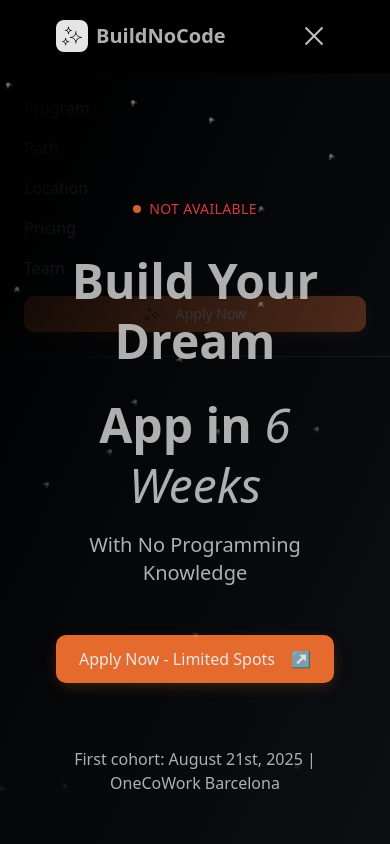
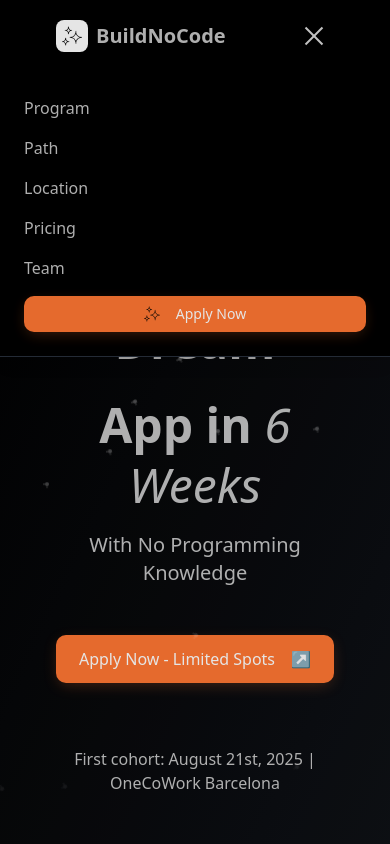
Before and after one commit to Swiss-Business-School-Barcelona/responsive-recreations, a React (Vite) app: page / in a window 390 px wide. Both pictures are taken after a click on the button "Toggle mobile menu". Shown: the top 844 px of the page. Built offline with nearby package versions, Linux system fonts and the light colour scheme.

Commit message:
Fix mobile menu shown above.

```diff
--- a/src/components/Header.tsx
+++ b/src/components/Header.tsx
@@ -5,7 +5,7 @@ const Header = () => {
   const [mobileMenuOpen, setMobileMenuOpen] = React.useState(false);
 
   return (
-    <header className="w-full px-6 py-4 bg-background/95 backdrop-blur supports-[backdrop-filter]:bg-background/60 border-b border-border">
+    <header className="w-full px-6 py-4 bg-background/95 backdrop-blur supports-[backdrop-filter]:bg-background/60 border-b border-border relative z-50">
       <div className="container mx-auto flex items-center justify-between">
         <div className="flex items-center space-x-2">
           <div className="w-8 h-8 bg-foreground rounded-sm flex items-center justify-center">
@@ -68,7 +68,7 @@ const Header = () => {
 
       {/* Mobile Navigation Menu */}
       {mobileMenuOpen && (
-        <div className="md:hidden absolute top-full left-0 right-0 bg-background border-b border-border shadow-lg z-[9999]">
+        <div className="md:hidden absolute top-full left-0 right-0 bg-background border-b border-border shadow-lg z-[100]">
           <nav className="flex flex-col space-y-4 p-6">
             <a
               href="#program"
```
